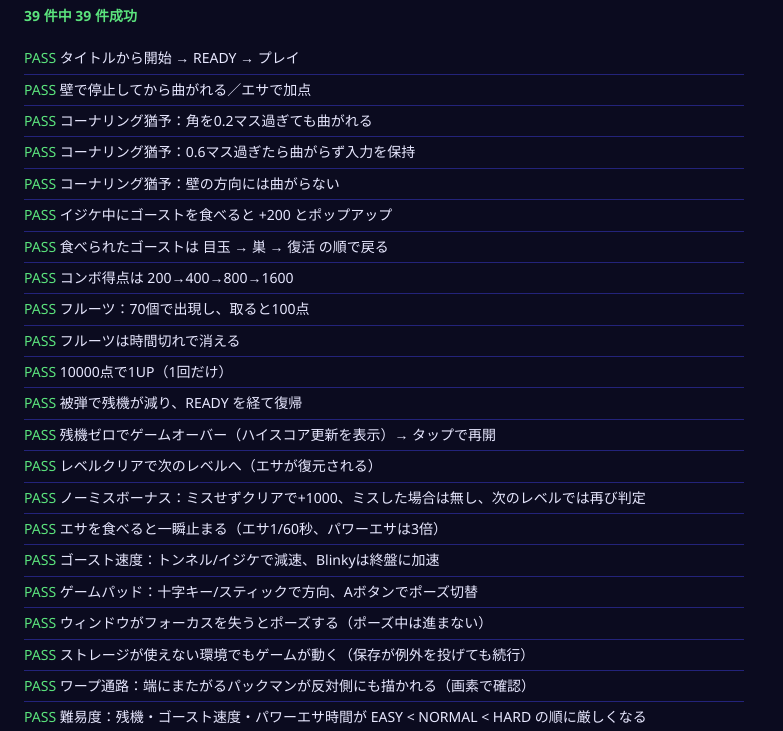
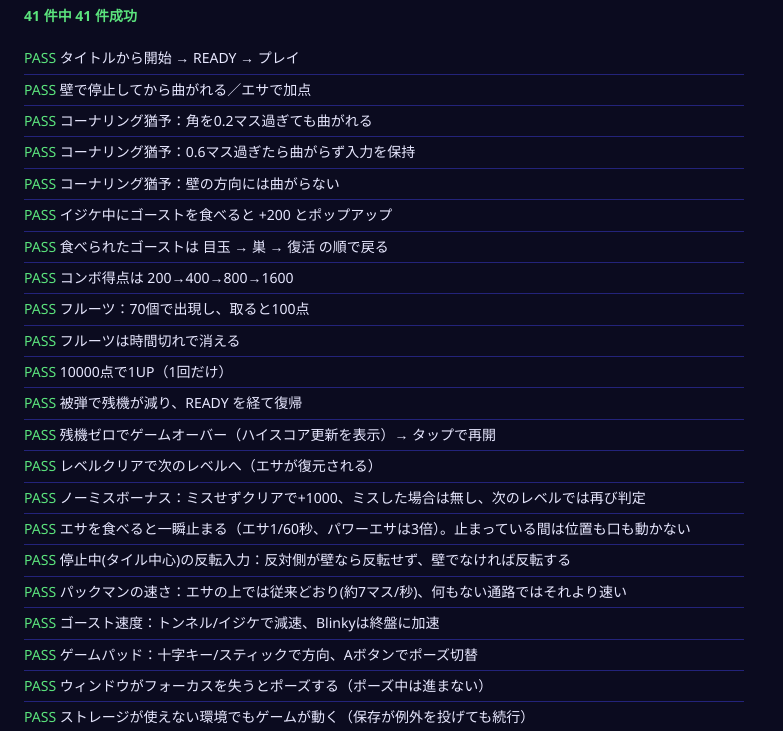
Before and after one commit to tg2032/pacman-clone, a plain HTML site: page tests.html in a window 1280 px wide. Shown: the part 52-783 px from the top of the page, without its empty margins (0-783 px from the left). Drawn offline with Linux system fonts and the light colour scheme.

Commit message:
Fix review findings: speed compensation, exact stall timing, wall-safe reverse at tile centre, stronger tests (41/41)
Co-Authored-By: Claude Sonnet 5.5 <noreply@anthropic.com>

```diff
--- a/index.html
+++ b/index.html
@@ -98,11 +98,12 @@
   canvas { display: block; width: 100%; height: auto; touch-action: none; }
   /* ブラウン管風の走査線（ごく薄く。クリックやタッチは邪魔しない） */
   #wrap::after {
-    content: ""; position: absolute; inset: 0; pointer-events: none;
+    content: ""; position: absolute; inset: 0; pointer-events: none; z-index: 1;   /* 文字のオーバーレイ(z-index:2)より下 */
     background: repeating-linear-gradient(to bottom, rgba(0,0,0,0.14) 0 1px, transparent 1px 3px);
   }
+  @media (prefers-contrast: more) { #wrap::after { display: none; } }
   #overlay {
-    position: absolute; inset: 0;
+    position: absolute; inset: 0; z-index: 2;
     display: flex; flex-direction: column;
     align-items: center; justify-content: center;
     gap: 8px;
@@ -398,7 +399,7 @@ const popups = [];
 const SCATTER_CHASE = [7, 20, 7, 20, 5, 20, 5, Infinity]; // 秒（偶数番目が散開）
 
 function makePac() {
-  return { c: 13, r: 23, dir: "left", want: "left", prog: 0, mouth: 0, dead: 0, blocked: false };
+  return { c: 13, r: 23, dir: "left", want: "left", prog: 0, mouth: 0, dead: 0, blocked: false, stall: 0 };
 }
 
 function makeGhost(name, color, scatter, c, r, releaseAt) {
@@ -532,7 +533,12 @@ function handleDir(dir) {
   pac.want = dir;
   if (state.phase !== "play") return;
   // 逆方向は通路の途中でも即座に反転できる
-  if (dir === OPPOSITE[pac.dir]) { reverse(pac); return; }
+  // ただしタイル中心(prog=0)で止まっている間は、反対側が壁かもしれないので、壁でなければ反転する
+  if (dir === OPPOSITE[pac.dir]) {
+    const o = DIRS[dir];
+    if (pac.prog > 0 || !isWall(pac.c + o.x, pac.r + o.y, false)) reverse(pac);
+    return;
+  }
   // 曲がり角を少し通り過ぎた直後でも、入力を受け付けて角に戻って曲がる（コーナリング猶予）
   if (dir !== pac.dir && !pac.blocked && pac.prog > 0 && pac.prog <= CORNER_SLACK) {
     const d = DIRS[dir];
@@ -715,17 +721,22 @@ function step(actor, speed, dt, onArrive, canPassDoor) {
     onArrive(actor);
     const nd = DIRS[actor.dir];
     if (isWall(actor.c + nd.x, actor.r + nd.y, canPassDoor)) { actor.blocked = true; break; }
+    if (actor.stall > 0) break;      // 止まる指定が付いたら、この更新の残りの移動は捨てる
   }
 }
 
-const EAT_STALL = 1 / 60;
+// エサを食べた瞬間にパックマンが止まる時間（アーケード版：エサ1フレーム、パワーエサ3フレーム＝60fps換算）
+const EAT_STALL_DOT = 1 / 60, EAT_STALL_POWER = 3 / 60;
+// 通路を1マス進むたびにエサ1個ぶん止まっても、エサの上での実効速度が従来(7マス/秒)のままになる基本速度。
+// 何もない通路ではそれより速くなる（アーケード版と同じ向きの差）。ゴーストとの速度バランスを変えないための補正
+const PAC_BASE_SPEED = 1 / (1 / 7 - EAT_STALL_DOT);
 function pacArrive() {
   const cell = grid[pac.r][pac.c];
   if (cell === ".") {
     grid[pac.r][pac.c] = " ";
     pelletsLeft--;
     addScore(10);
-    pac.stall = EAT_STALL;
+    pac.stall = EAT_STALL_DOT;
     sfx.waka();
     onPelletEaten();
   } else if (cell === "o") {
@@ -735,7 +746,7 @@ function pacArrive() {
     frightTimer = Math.max(2, DIFFS[state.difficulty].fright - (state.level - 1) * 0.6);
     state.ghostCombo = 0;
     for (const g of ghosts) if (g.mode === "out") reverse(g);
-    pac.stall = EAT_STALL * 3;
+    pac.stall = EAT_STALL_POWER;
     sfx.power();
     onPelletEaten();
   }
@@ -927,10 +938,10 @@ function update(dt) {
     }
   }
 
-  pac.mouth += dt * 12;
   // アーケード版と同じく、エサを食べた瞬間にパックマンが一瞬止まる（エサ1/60秒、パワーエサ3/60秒）
-  if ((pac.stall || 0) > 0) pac.stall -= dt;
-  else step(pac, 7 + (state.level - 1) * 0.15, dt, pacArrive, false);
+  // 止まっている間は口も動かさない。浮動小数点の誤差で余分な1ステップ止まらないよう、ごく小さな許容を入れる
+  if (pac.stall > 1e-9) pac.stall -= dt;
+  else { pac.mouth += dt * 12; step(pac, PAC_BASE_SPEED + (state.level - 1) * 0.15, dt, pacArrive, false); }
   checkFruit(dt);
 
   for (const g of ghosts) {
--- a/tests.html
+++ b/tests.html
@@ -58,10 +58,12 @@ frame.addEventListener("load", () => {
     P.tick(2.5); if (P.state.phase !== "play") return P.state.phase;
   });
   t("壁で停止してから曲がれる／エサで加点", () => {
-    P.handleDir("left"); P.tick(1.6);
-    if (!(P.pac.c === 6 && P.pac.r === 23 && P.pac.blocked && P.state.score === 70)) return [P.pac.c, P.pac.r, P.state.score];
-    P.handleDir("up"); for (let i = 0; i < 300 && P.pac.r > 16; i++) P.tick(1 / 120);   // エサで一瞬止まる分、所要時間は固定しない
-    if (!(P.pac.r === 16 && P.state.score === 140)) return [P.pac.r, P.state.score];
+    const eaten = () => 10 * (P.totalPellets - P.pelletsLeft);       // 得点はエサの数と一致する（所要時間には依存しない）
+    P.handleDir("left"); for (let i = 0; i < 600 && !P.pac.blocked; i++) P.tick(1 / 120);
+    if (!(P.pac.c === 6 && P.pac.r === 23 && P.pac.blocked && P.state.score === eaten() && P.state.score >= 60)) return [P.pac.c, P.pac.r, P.state.score, eaten()];
+    const s1 = P.state.score;
+    P.handleDir("up"); for (let i = 0; i < 300 && P.pac.r > 16; i++) P.tick(1 / 120);
+    if (!(P.pac.r === 16 && P.state.score === eaten() && P.state.score - s1 >= 60)) return [P.pac.r, P.state.score, eaten()];
   });
   t("コーナリング猶予：角を0.2マス過ぎても曲がれる", () => {
     freshPlay(); P.frightTimer = 999; place(6, 5, 0.2, "left"); P.handleDir("down");
@@ -87,7 +89,7 @@ frame.addEventListener("load", () => {
   });
   t("コンボ得点は 200→400→800→1600", () => {
     freshPlay(); P.frightTimer = 999; const got = [];
-    for (let i = 0; i < 4; i++) { const g = P.ghosts[i]; ghostOnPac(g); const s = P.state.score; P.tick(0.05); P.state.freeze = 0; got.push(Math.floor((P.state.score - s) / 100) * 100); }  // 近くのエサの10点は切り捨てる
+    for (let i = 0; i < 4; i++) { const g = P.ghosts[i]; for (let dc = -3; dc <= 3; dc++) for (const rr of [P.pac.r]) { const cc = ((P.pac.c + dc) % 28 + 28) % 28; if (".o".includes(P.grid[rr][cc])) P.grid[rr][cc] = " "; }   /* 近くのエサを除き、エサの得点が混ざらないようにする */ ghostOnPac(g); const s = P.state.score; P.tick(0.05); P.state.freeze = 0; got.push(P.state.score - s); }
     if (got.join() !== "200,400,800,1600") return got;
   });
   t("フルーツ：70個で出現し、取ると100点", () => {
@@ -136,17 +138,39 @@ frame.addEventListener("load", () => {
     P.tick(2.0); const s2 = P.state.score; P.pelletsLeft = 0; P.tick(0.1);
     if (P.state.score - s2 !== 1000) return { gain3: P.state.score - s2 };
   });
-  t("エサを食べると一瞬止まる（エサ1/60秒、パワーエサは3倍）", () => {
+  t("エサを食べると一瞬止まる（エサ1/60秒、パワーエサは3倍）。止まっている間は位置も口も動かない", () => {
     freshPlay(); const out = [];
-    for (const kind of [".", "o"]) {
+    for (const [kind, ticks] of [[".", 2], ["o", 6]]) {
       const pc = P.pac; pc.stall = 0; pc.c = 13; pc.r = 23; pc.prog = 0; pc.dir = "left"; pc.want = "left"; pc.blocked = false;
       P.grid[23][12] = kind; const s0 = P.state.score; let n = 0;
       while (P.state.score === s0 && n++ < 600) P.tick(1 / 120);
-      out.push(kind === "." ? P.pac.stall : P.pac.stall);
-      const c0 = P.pac.c, pr0 = P.pac.prog; P.tick(1 / 120); if (kind === "." && P.pac.c === c0 && P.pac.prog !== pr0 && P.pac.stall <= 0) out.push("moved");
+      const at = { c: P.pac.c, prog: P.pac.prog, mouth: P.pac.mouth };
+      for (let k = 1; k <= ticks; k++) {                             // 止まっている間(ticks回の更新)は何も変わらない
+        P.tick(1 / 120);
+        if (P.pac.c !== at.c || P.pac.prog !== at.prog || P.pac.mouth !== at.mouth) out.push({ kind, movedAt: k });
+      }
+      P.tick(1 / 120);                                               // その次の更新で再び動き出す
+      if (P.pac.c === at.c && P.pac.prog === at.prog) out.push({ kind, stillStalled: true });
       P.grid[23][12] = " ";
     }
-    if (!(out[0] > 0 && out[0] <= 1 / 60 + 1e-9 && out[1] > 2 / 60 && out[1] <= 3 / 60 + 1e-9)) return out;
+    if (out.length) return out;
+  });
+  t("停止中(タイル中心)の反転入力：反対側が壁なら反転せず、壁でなければ反転する", () => {
+    freshPlay(); const pc = P.pac;
+    Object.assign(pc, { c: 1, r: 5, prog: 0, dir: "right", want: "right", blocked: false, stall: 0.01 });   // 左隣(0,5)は壁
+    P.handleDir("left"); if (pc.dir !== "right") return { wallBehind: pc.dir };
+    Object.assign(pc, { c: 5, r: 5, prog: 0, dir: "right", want: "right", blocked: false, stall: 0.01 });  // 左隣(4,5)は通路
+    P.handleDir("left"); if (pc.dir !== "left") return { openBehind: pc.dir };
+  });
+  t("パックマンの速さ：エサの上では従来どおり(約7マス/秒)、何もない通路ではそれより速い", () => {
+    const run = kind => {
+      freshPlay(); P.frightTimer = 999; P.ghosts.forEach(g => { g.mode = "house"; g.release = 9999; });
+      const pc = P.pac; Object.assign(pc, { c: 13, r: 23, prog: 0, dir: "left", want: "left", blocked: false, stall: 0 });
+      for (let c = 7; c <= 12; c++) P.grid[23][c] = kind;
+      P.tick(0.8); return (13 - P.pac.c) + P.pac.prog;
+    };
+    const dots = run("."), empty = run(" ");
+    if (!(dots > 5.3 && dots < 5.9 && empty > dots + 0.4)) return { dots, empty };
   });
   t("ゴースト速度：トンネル/イジケで減速、Blinkyは終盤に加速", () => {
     freshPlay(); const g = P.ghosts[1]; g.mode = "out"; g.r = 5; g.c = 10; P.frightTimer = 0; const normal = P.ghostSpeed(g);
```
Also changed, not shown: 1 other file.
